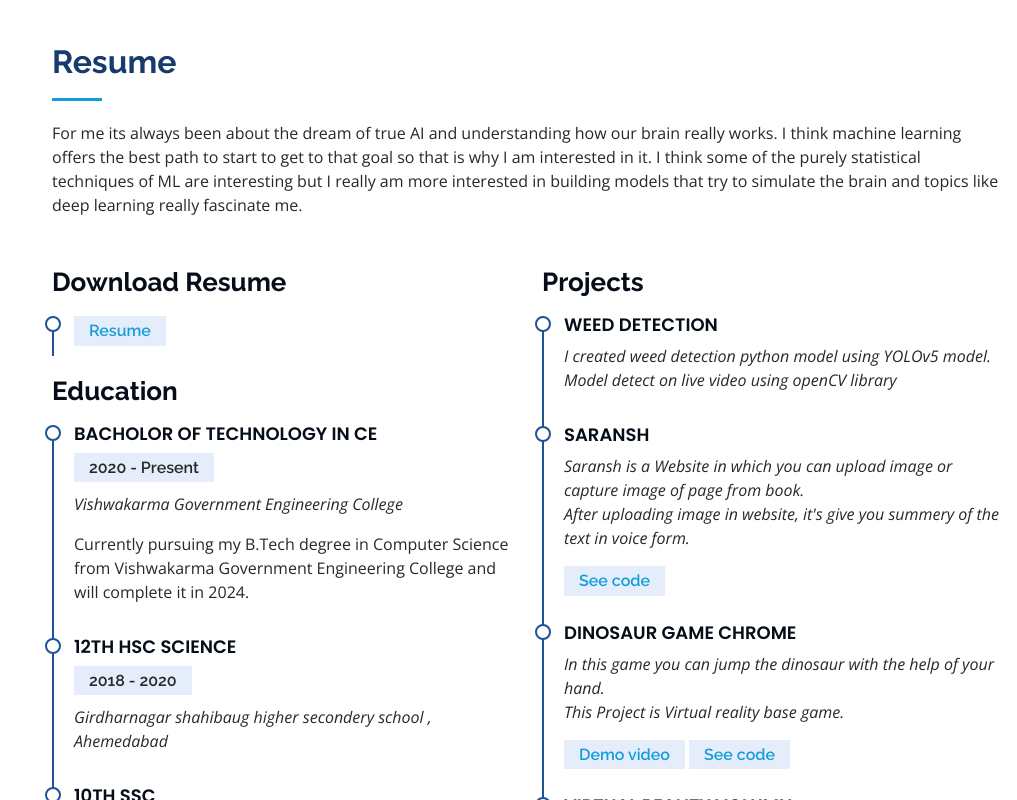
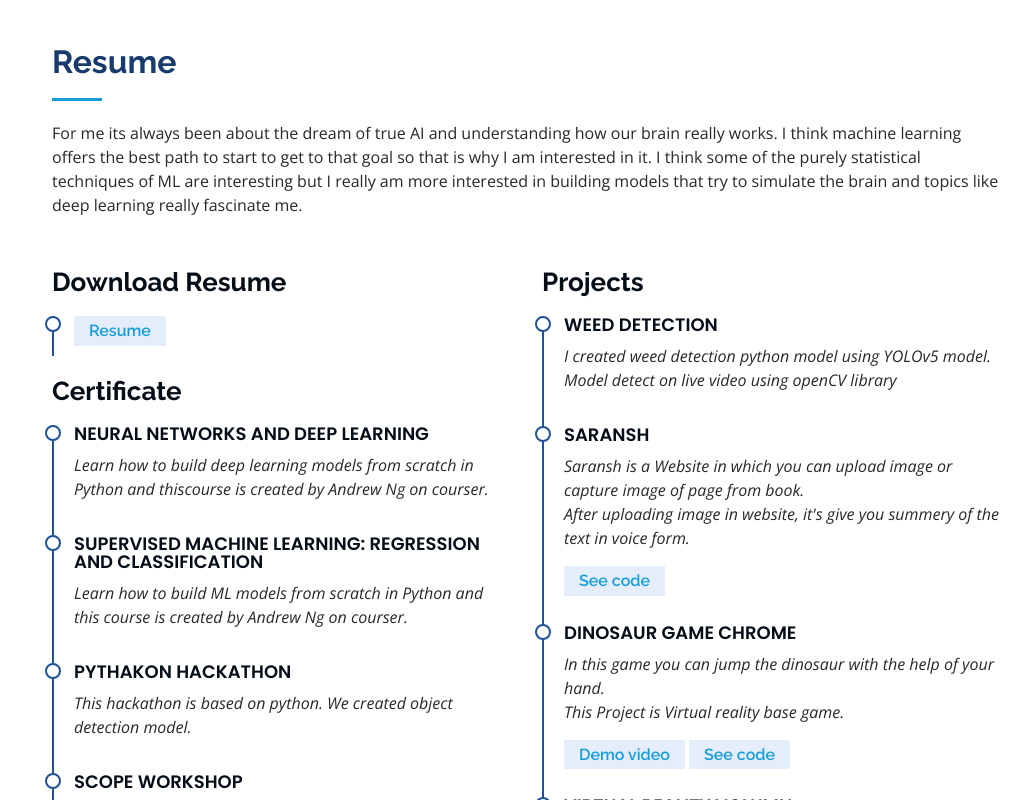
Before and after one commit to Amit-Gohel/Portfolio, a plain HTML site: page index.html in a window 1280 px wide. Shown: the part 2000-2800 px from the top of the page, without its empty margins (263-1280 px from the left). Drawn offline with nearby package versions, Linux system fonts and the light colour scheme.

Commit message:
Upadte website

```diff
--- a/index.html
+++ b/index.html
@@ -264,7 +264,31 @@
 
             <h3 class="resume-title">Download Resume</h3>
             <div class="resume-item pb-0">
-              <h5><a href="#" target="_blank" download="Amit Gohel">Resume</a></h5>
+              <h5><a href="https://drive.google.com/file/d/1PKPo18YJdg4OTwTdyw6mpAqStK3YZPSD/view?usp=sharing" target="_blank" download="Amit Gohel">Resume</a></h5>
+            </div>
+
+            <h3 class="resume-title">Certificate</h3>
+            <div class="resume-item">
+              <h4>Neural Networks and Deep Learning</h4>
+              <p><em>Learn how to build deep learning models from scratch in Python and thiscourse is created by Andrew Ng on courser.
+             </em></p>
+            </div>
+
+             <div class="resume-item">
+              <h4>Supervised Machine Learning: Regression and Classification</h4>
+              <p><em>Learn how to build ML models from scratch in Python and this course is created by Andrew Ng on courser.
+                </em></p>
+            </div>
+
+            <div class="resume-item">
+            <h4>Pythakon Hackathon</h4>
+            <p><em>This hackathon is based on python. We created object detection model.
+              </em></p>
+            </div>
+
+            <div class="resume-item">
+            <h4>Scope Workshop</h4>
+            <p><em>Learn about resume, interview skills, Group Dircussion, etc.</em></p>
             </div>
 
             <h3 class="resume-title">Education</h3>
```
